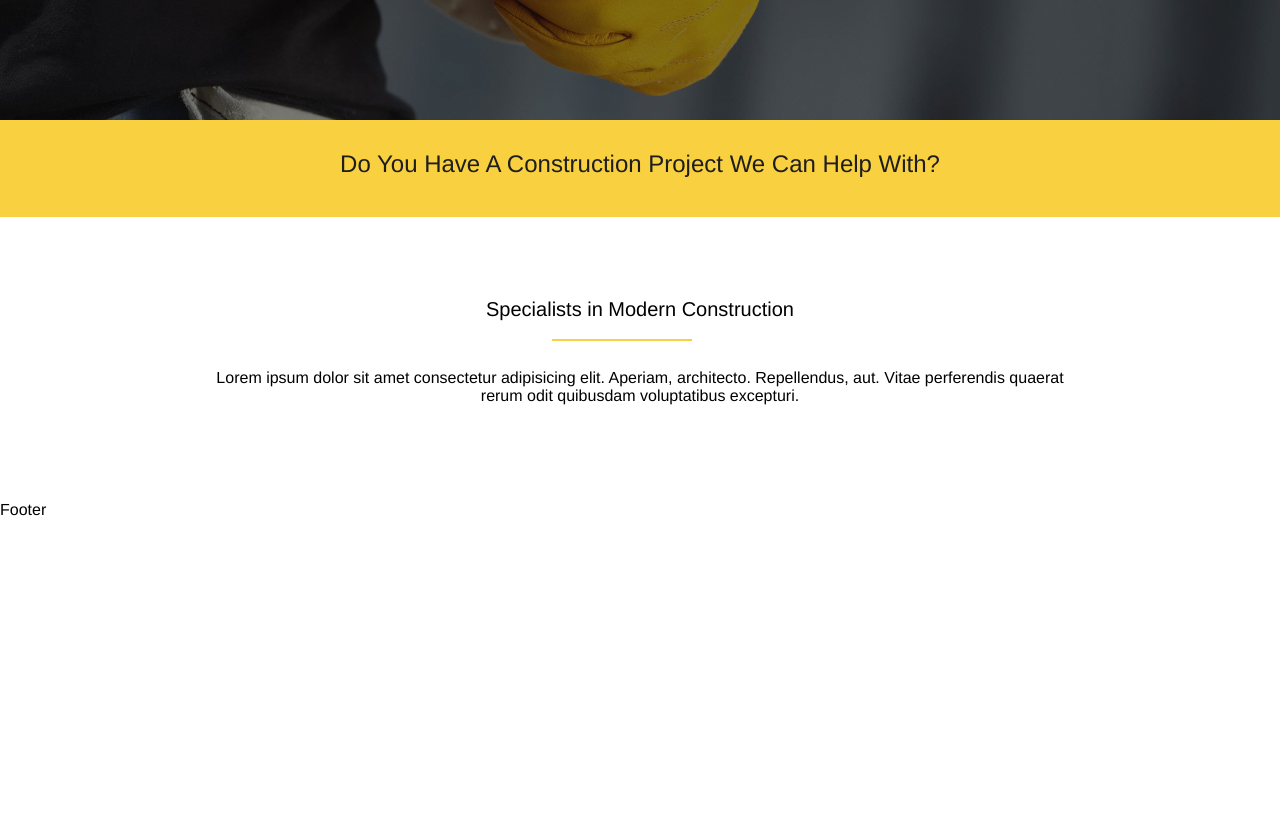
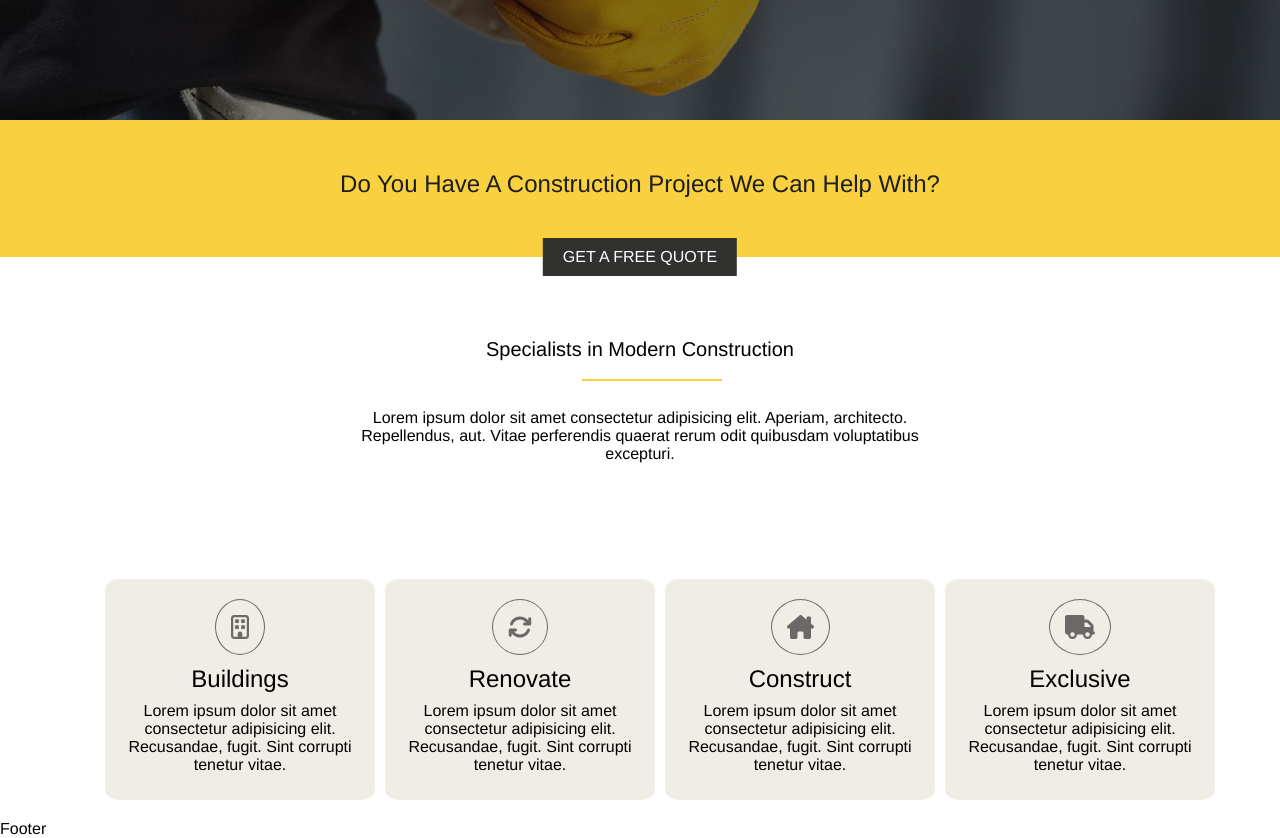
Before and after one commit to davishka-hikkaduwa/proj-html-vuejs, a Vue app: page / in a window 1280 px wide. Shown: the part 480-1318 px from the top of the page. Before the commit the page ends 999 px from the top, so only its background shows below. Built offline with nearby package versions, Linux system fonts and the light colour scheme.

Commit message:
completed ServicesComponent

```diff
--- a/src/App.vue
+++ b/src/App.vue
@@ -34,6 +34,7 @@ body{
   -moz-osx-font-smoothing: grayscale;
   margin: 0;
   padding: 0;
+  // width: 100vw;
 
 }
 </style>
--- /dev/null
+++ b/src/components/ServicesCardComponent.vue
@@ -0,0 +1,66 @@
+<template>
+<div class="services-card-container">
+    <div class="col-3 services-card" v-for="(item, index) in items" :key="index">
+        <div class="icon-container">
+            <font-awesome-icon :icon="item.icon" class="icons"/>
+        </div>
+        <h4> {{ item.title }} </h4>
+        <p>Lorem ipsum dolor sit amet consectetur adipisicing elit.
+            Recusandae, fugit. Sint corrupti tenetur vitae.
+        </p>
+    </div>
+</div>
+</template>
+
+<script>
+export default {
+    name: 'ServicesCardComponent',
+    data(){
+        return {
+            items: [
+                {title: 'Buildings', icon: 'fa-regular fa-building'},
+                {title: 'Renovate', icon: 'fa-solid fa-arrows-rotate'},
+                {title: 'Construct', icon: 'fa-solid fa-house-chimney'},
+                {title: 'Exclusive', icon: 'fa-solid fa-truck'}
+            ]
+        }
+    },
+
+}
+
+</script>
+
+<style scoped lang="scss">
+    .services-card-container{
+        display: flex;
+        flex-direction: row;
+
+
+        .services-card{
+            display: flex;
+            flex-direction: column;
+            margin: 0 5px;
+            padding: 10px;
+            border-radius: 5%;
+            background-color: #f0ede6;
+            align-items: center;
+
+            .icon-container{
+                display: flex;
+                justify-content: center;
+                border: 1px solid #6b6868;
+                border-radius: 50%;
+                width:min-content;
+                padding: 15px;
+                margin: 10px 0px;
+
+                .icons{
+                    font-size: 1.5rem;
+                    color: #6b6868;
+                }
+            }
+
+        }
+    }
+
+</style>
--- a/src/components/ServicesComponent.vue
+++ b/src/components/ServicesComponent.vue
@@ -1,22 +1,23 @@
 <template>
     <div id="services">
-        <div class="heading-container">
+        <div class="title-container">
             <h4>Do You Have A Construction Project We Can Help With?</h4>
         </div>
+        <button class="sandwich black-btn">GET A FREE QUOTE</button>
         <div class="info-container">
             <h5 class="custom-underline">Specialists in Modern Construction</h5>
             <p>Lorem ipsum dolor sit amet consectetur adipisicing elit. Aperiam, architecto. Repellendus, aut. Vitae perferendis quaerat rerum odit quibusdam voluptatibus excepturi.</p>
         </div>
-        <div class="card-container">
-
-        </div>
+        <ServicesCardComponent class="card-container"/>
     </div>
 </template>
 
 <script>
+import ServicesCardComponent from '@/components/ServicesCardComponent.vue';
     export default {
-        name: 'ServicesComponent',
-    }
+    name: "ServicesComponent",
+    components: { ServicesCardComponent }
+}
 
 </script>
 
@@ -24,13 +25,13 @@
     #services{
         text-align: center;
 
-        .heading-container{
-            padding: 30px 30px;
+        .title-container{
+            padding: 50px 30px;
             background-color: #f9d03f;
             color: #1e1e1e;
         }
         .info-container{
-            padding: 80px 200px;
+            padding: 80px 350px;
             h5{
                 padding-bottom: 20px;
             }
@@ -38,6 +39,19 @@
                 padding-top: 20px;
             }
         }
+        .sandwich{
+            display: block;
+            position: absolute;
+            left: 50%;
+            transform: translateY(-50%) translateX(-50%);
+        }
+        .card-container{
+            padding: 20px 100px;
+            .row{
+                flex-wrap: nowrap;
+            }
+
+        }
     }
 
 </style>
```
